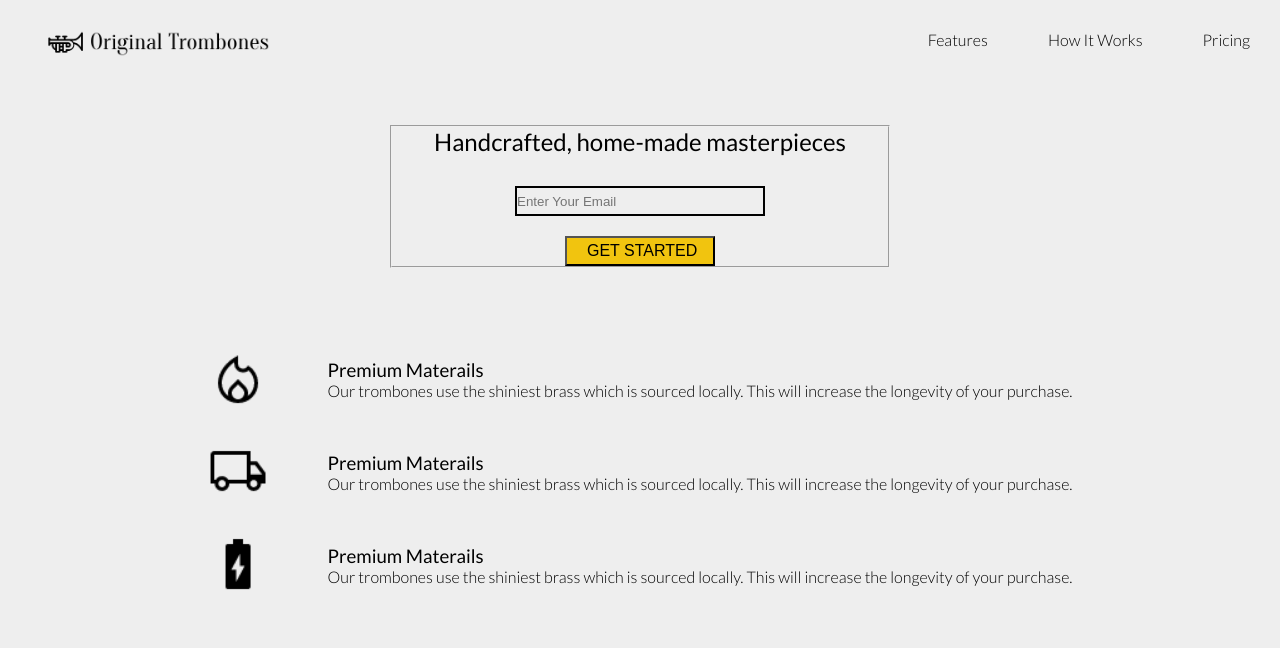
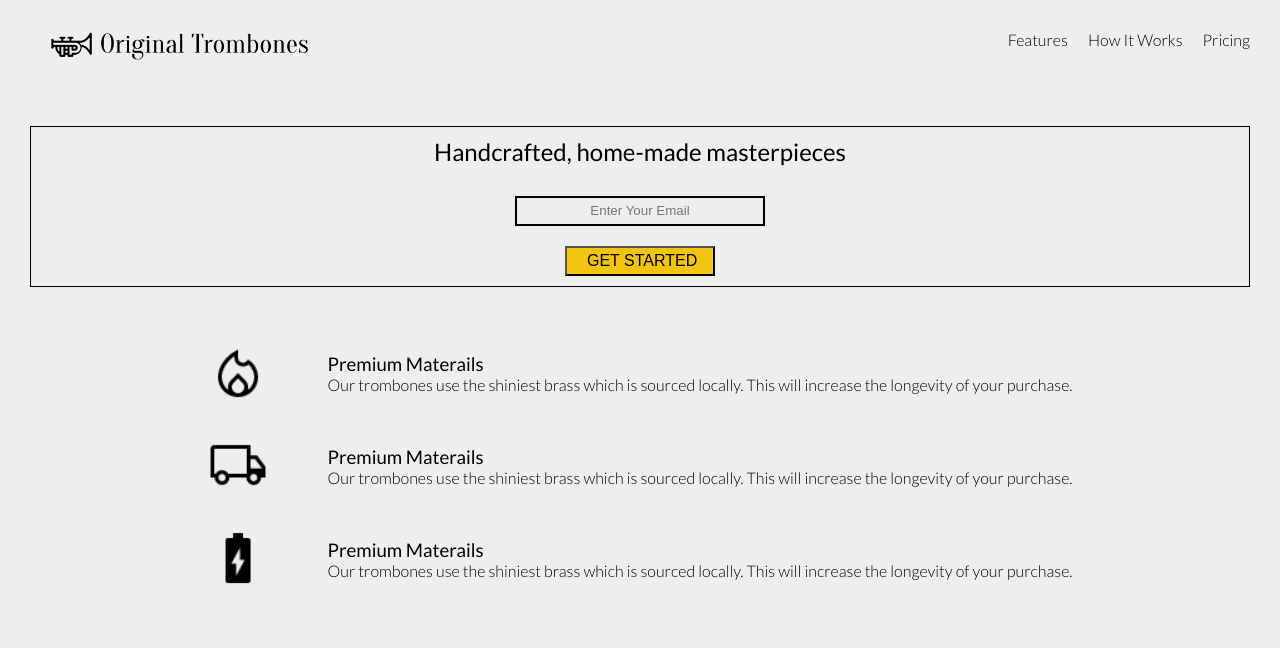
Before and after one commit to hakanyargici/php-cms-and-landing-page, a PHP site: page / in a window 1280 px wide. Shown: the top 648 px of the page. Run offline with PHP 8.4, Linux system fonts and the light colour scheme.

Commit message:
header'da bulunan sorun giderildi ve mail section'ı üzerinde ufak değişiklikler yapıldı.

```diff
--- a/index.html
+++ b/index.html
@@ -28,15 +28,13 @@
     <section>
         <!--Form / Mail Bilgisi Alma-->
         <article id="contactMail">
+            <form action="get">
                 <div id="mails">
-                    <form action="get">
-                        <fieldset>
-                            <label id="label-email" for="mail" n>Handcrafted, home-made masterpieces</label>
-                            <input type="email" id="mail-box" required placeholder="Enter Your Email">
-                            <input type="submit" id="submit-button" value="GET STARTED">
-                        </fieldset>
-                    </form>
+                    <label id="label-email" for="mail">Handcrafted, home-made masterpieces</label>
+                    <input type="email" id="mailBox" required placeholder="Enter Your Email">
+                    <input type="submit" id="submit-button" value="GET STARTED">
                 </div>
+            </form>
         </article>
         <!--Features / Sayfa Hakkında-->
         <article id="one" class="scroll-target">
--- a/style.css
+++ b/style.css
@@ -10,12 +10,15 @@
 /* Header - Start */
 
 header{
-    height: 75px;
-    margin-bottom: 0px;
+    min-height: 75px;
     display: flex;
+    flex-direction: row;
     justify-content: space-between;
+    align-content: center;
     position: sticky;
     top: 0px;
+    background-color: #EEEEEE;
+    padding: 20px;
 }
 
 .scroll-target {
@@ -24,7 +27,7 @@ header{
 
 #banner img{
     width: 300px;
-    padding: 30px;
+    padding: 10px;
 }
 
 .menu-elements{
@@ -32,7 +35,7 @@ header{
     font-weight: bold;
     display: flex;
     float: left;
-    padding: 30px;
+    padding: 10px;
 }
 
 #list nav ul li{
@@ -48,34 +51,31 @@ li a{
 }
 
 a:hover{
-    color: red;
+    color: #f1c40f;
+    text-shadow: black;
 }
 /* Header - End */
 
 /* Section - Start */
 section{
-    width: 80%;
     margin: auto;
+    padding: 30px;
+    display: flex;
+    flex-direction: column;
+    flex-wrap: wrap;
+    align-self: auto;
 }
 /* article1 - Start */
 
-#contactMail{
-    display: flex;
-    justify-content: center;
-    align-items: center;
-    margin-top: 50px;
-    margin-bottom: 50px;
-}
-
 #mails{
-    width: 500px;
+    margin: auto;
+    margin-bottom: 25px;
     text-align: center;
-}
-
-fieldset{
     display: flex;
     flex-direction: column;
     align-items: center;
+    border: 1px solid;
+    padding: 10px 35px;
 }
 
 #label-email{
@@ -85,13 +85,17 @@ fieldset{
     margin-bottom: 30px;
 }
 
-#mail-box{
+#mailBox{
     margin-bottom: 20px;
     border-width: 2px 2px 2px 2px;
     border-style: solid;
     border-color: black;
     width: 250px;
     height: 30px;
+}
+
+#mailBox::placeholder{
+    text-align: center;
 }
 
 #submit-button{
```
